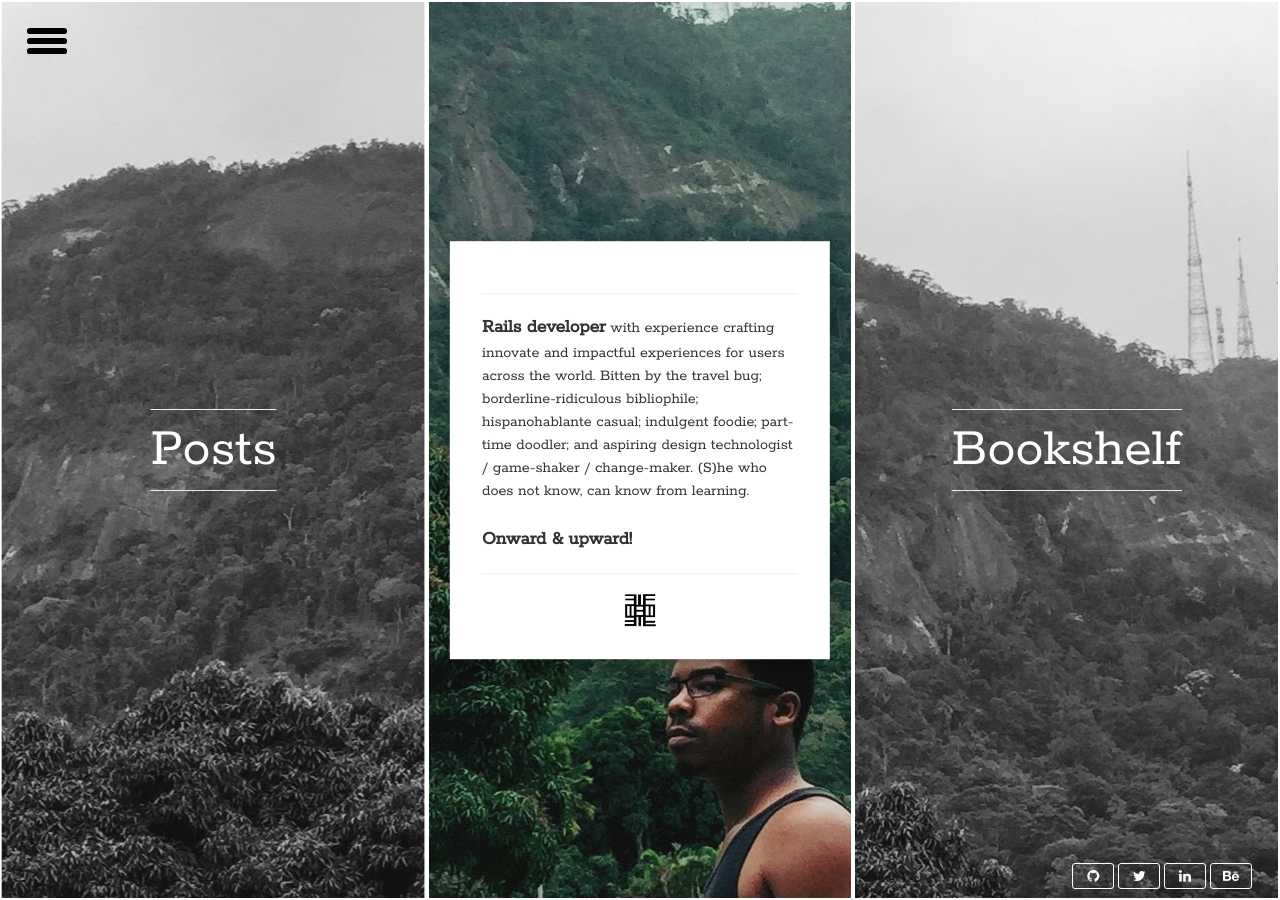
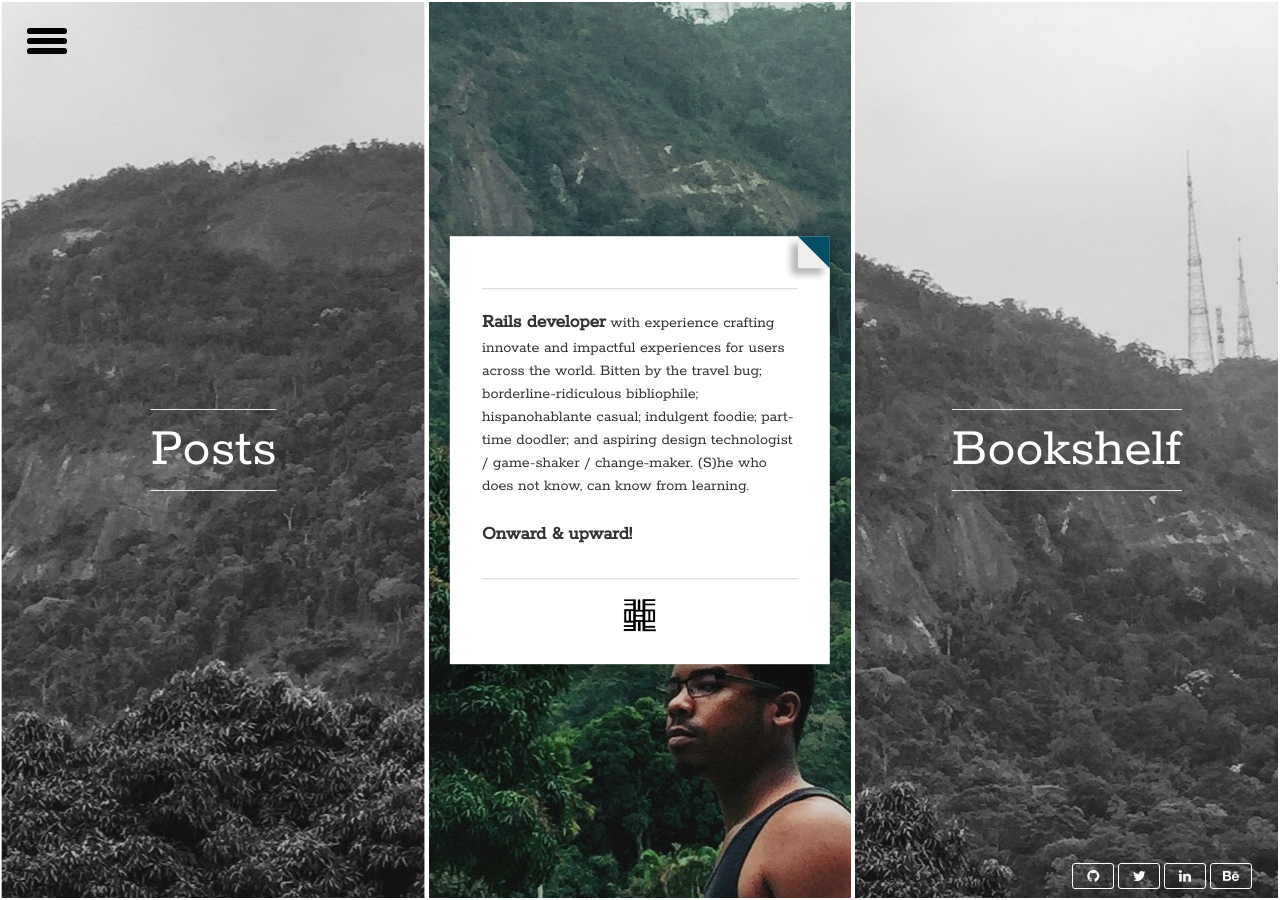
Before and after one commit to Austintacious/austintacious.github.io, a Jekyll site: the page built from index.html, in a window 1280 px wide. Built offline with Jekyll 4.4.1, drawn with Linux system fonts in a browser that asks for light colours; nearby versions of some CDN libraries; some web fonts are replaced.

Commit message:
Tweak media queries and link menu; add page fold

```diff
--- a/_config.yml
+++ b/_config.yml
@@ -1,5 +1,5 @@
 # Site settings
-title: TBD
+title: _wynzlo.inspect
 email: awinslow@camsys.com
 description: > # this means to ignore newlines until "baseurl:"
   Write an awesome description for your new site here. You can edit this
@@ -7,7 +7,7 @@
   Google search results) and in your feed.xml site description.
 baseurl: "" # the subpath of your site, e.g. /blog/
 url: "https://austintacious.github.io" # the base hostname & protocol for your site
-twitter_username: Austintacious1
+twitter_username: _wynzlo
 github_username:  Austintacious
 sass:
   sass_dir: _sass
--- a/_includes/floater.html
+++ b/_includes/floater.html
@@ -1,18 +1,26 @@
-<div id="floater">
+<div id="floater" class="folded">
   <div class="row">
     <div class="col-xs-12">
-      <div class="col-xs-6 hidden-sm hidden-md hidden-lg">
-        <a id="posts" class="page-link text-center" href="{{ '/posts' | prepend: site.baseurl }}"> Posts </a>
+
+      <hr class="rule">
+
+      <p id="blurb">
+        <strong>Rails developer</strong> with experience crafting innovate and impactful experiences for users across the world.  Bitten by the travel bug; borderline-ridiculous bibliophile; hispanohablante casual; indulgent foodie; part-time doodler; and aspiring design technologist / game-shaker / change-maker. (S)he who does not know, can know from learning.<br><br class="rule"><strong>Onward & upward!</strong>
+      </p>
+
+      <div id="links" class="row">
+        <div class="col-xs-6 hidden-sm hidden-md hidden-lg">
+          <a id="posts" class="page-link text-center" href="{{ '/posts' | prepend: site.baseurl }}"> Posts </a>
+        </div>
+        <div class="col-xs-6 hidden-sm hidden-md hidden-lg">
+          <a id="bookshelf" class="page-link text-center" href="{{ '/the_bookshelf' | prepend: site.baseurl }}"> Bookshelf </a>
+        </div>
       </div>
-      <div class="col-xs-6 hidden-sm hidden-md hidden-lg">
-        <a id="bookshelf" class="page-link text-center" href="{{ '/the_bookshelf' | prepend: site.baseurl }}"> Bookshelf </a>
-      </div>
-      <hr>
-      <p id="blurb">
-        <strong>Rails developer</strong> with experience crafting innovate and impactful experiences for users across the world.  Bitten by the travel bug; borderline-ridiculous bibliophile; hispanohablante casual; indulgent foodie; part-time doodler; and aspiring design technologist / game-shaker / change-maker. (S)he who does not know, can know from learning.<br><br><strong>Onward & upward!</strong>
-      </p>
-      <hr>
-      <div class="text-center"> <img src="/assets/Ohu.png" style="height: 2em;"></div>
+
+      <hr class="rule">
+
+      <div class="text-center"><img id="ohu" src="/assets/Ohu.png"></div>
+
     </div>
   </div>
 </div>
--- a/css/splash.scss
+++ b/css/splash.scss
@@ -41,6 +41,7 @@
     background-position-y: 90%;
 
     & a#posts {
+        text-align: -webkit-center;
         transform: translate(-50%, -50%) scaleX(1);
     }
 
@@ -53,6 +54,8 @@
 
         &:hover {
             text-decoration: none;
+            border-bottom: 1px solid black;
+            border-top: 1px solid black;
         }
     }
 }
@@ -72,17 +75,25 @@
     font-size: 1.15em;
     width: 90%;
     & strong { font-size: 1.2em; }
+    & img#ohu {
+        height: 2em;
+        width: 2em;
+    }
+    hr {
+        border-top: 1px solid #D6D6D6;
+    }
 }
 
 #floater, #posts, #bookshelf {
     font-family: 'Rokkitt', serif;
+    text-align: -webkit-left;
     position: absolute;
     top: 50%;
     left: 50%;
     transform: translate(-50%, -50%);
 }
 
-a#posts, a#bookshelf {
+#card1 a#posts, #card3 a#bookshelf {
     color: white;
     font-size: 4em;
     line-height: 40px;
@@ -151,18 +162,123 @@
     white-space: nowrap;
 }
 
+.folded {
+  position: relative;
+  -webkit-box-shadow: -5px 7px 5px rgba(0,0,0,0.8);
+  -moz-box-shadow: -5px 7px 5px rgba(0,0,0,0.8);
+  box-shadow: -5px 7px 5px rgba(0,0,0,0.8);
+}
+
+.folded:before {
+  content: "";
+  position: absolute;
+  top: 0%;
+  right: 0%;
+  width: 0px;
+  height: 0px;
+  border-bottom: 2em solid #eee;
+  border-right: 2em solid transparent;
+  -webkit-box-shadow: -7px 7px 7px rgba(0,0,0,0.3);
+  -moz-box-shadow: -7px 7px 7px rgba(0,0,0,0.3);
+  box-shadow: -7px 7px 7px rgba(0,0,0,0.3);
+}
+
+.folded:after {
+  content: "";
+  position: absolute;
+  top: 0%;
+  right: 0%;
+  width: 0px;
+  height: 0px;
+  border-top: 2em solid #044F65;
+  border-left: 2em solid transparent;
+}
+
 /* Small devices (tablets, 768px and up) */
-/*@media screen and (device-width: 768px) {
-}*/
+@media screen and (max-width: 786px) and (orientation: landscape) {
+    button#navLink {
+        top: 0.5em;
+        left: 0.5em;
+    }
+    #floater {
+        width: 80%;
+        top: 48%;
+        & img {
+            height: 1.5em;
+            width: 1.5em;
+        }
+    }
+}
 
-/* Medium devices (desktops, 992px and up) */
-/*@media (min-width: @screen-md-min) {
+@media screen and (max-width: 687px) and (orientation: landscape) {
+    #floater {
+        width: 75%;
+        top: 48%;
+        height: 75%;
+        #posts, #bookshelf {
+            margin-top: 40%;
+        }
+        hr.rule {
+            display: none;
+        }
+    }
+}
 
-}*/
+@media screen and (max-width: 568px) and (orientation: landscape) {
+    #floater {
+        padding: 1em;
+        #posts, #bookshelf {
+            margin-top: 45%;
+        }
+        .rule {
+            display: none;
+        }
+    }
+}
 
-/* Large devices (large desktops, 1200px and up) */
-/*@media (min-width: @screen-lg-min) {
-}*/
+@media screen and (max-width: 480px) and (orientation: landscape) {
+    #floater {
+        height: 75%;
+        & img#ohu {
+            display: none;
+            margin-top: 45%;
+        }
+        .rule {
+            display: none;
+        }
+    }
+}
+
+@media screen and (max-height: 740px) and (orientation: portrait) {
+    #floater {
+        & img#ohu {
+            height: 1.5em;
+            width: 1.5em;
+        }
+    }
+    button#navLink {
+        top: 0.5em;
+        left: 0.5em;
+    }
+}
+
+@media screen and (max-height: 480px) and (orientation: portrait) {
+    #floater {
+        padding: 1em;
+
+        & img#ohu {
+            height: 1.5em;
+            width: 1.5em;
+        }
+        .rule {
+            display: none;
+        }
+    }
+    button#navLink {
+        top: 0.5em;
+        left: 0.5em;
+    }
+}
 
 /* iPad with portrait orientation */
 @media all and (device-width: 768px) and (device-height: 1024px) and (orientation:portrait) {
--- a/js/main.js
+++ b/js/main.js
@@ -1,13 +1,20 @@
 $(document).ready(function(){
   transformicons.add('.tcon');
-  $('#card2 #floater, #card4 #floater, #card1 #posts, #card3 #bookshelf').hide();
+  $('#card2 #floater, #card4 #floater, #card1 #posts, #card3 #bookshelf, #card4 #floater #links').hide();
 
   $('#navLink').on('click', function(){
     $('#card2 #floater, #card4 #floater, #card1 #posts, #card3 #bookshelf').fadeToggle(1000, function(){});
   });
 
-  $('.switch-blurbs').click(function(){
-    $('#card2 #floater #blurb, #card4 #floater #blurb').fadeToggle(1000, function(){});
-    $('#posts, #card4 #posts, #bookshelf, #card4 #bookshelf').fadeToggle(1000, function(){});
+  $('#card4 #floater').click(function(){
+    if ($(this).find('#blurb').is(':visible')) {
+      $(this).find('#blurb').fadeToggle(1000, function(){});
+      $(this).find('#ohu').fadeToggle(1000, function(){});
+      $(this).find('#links').delay(1000).fadeToggle(1000, function(){});
+    } else {
+      $(this).find('#links').fadeToggle(1000, function(){});
+      $(this).find('#blurb').delay(1000).fadeToggle(1000, function(){});
+      $(this).find('#ohu').delay(1000).fadeToggle(1000, function(){});
+    }
   });
 });
```
